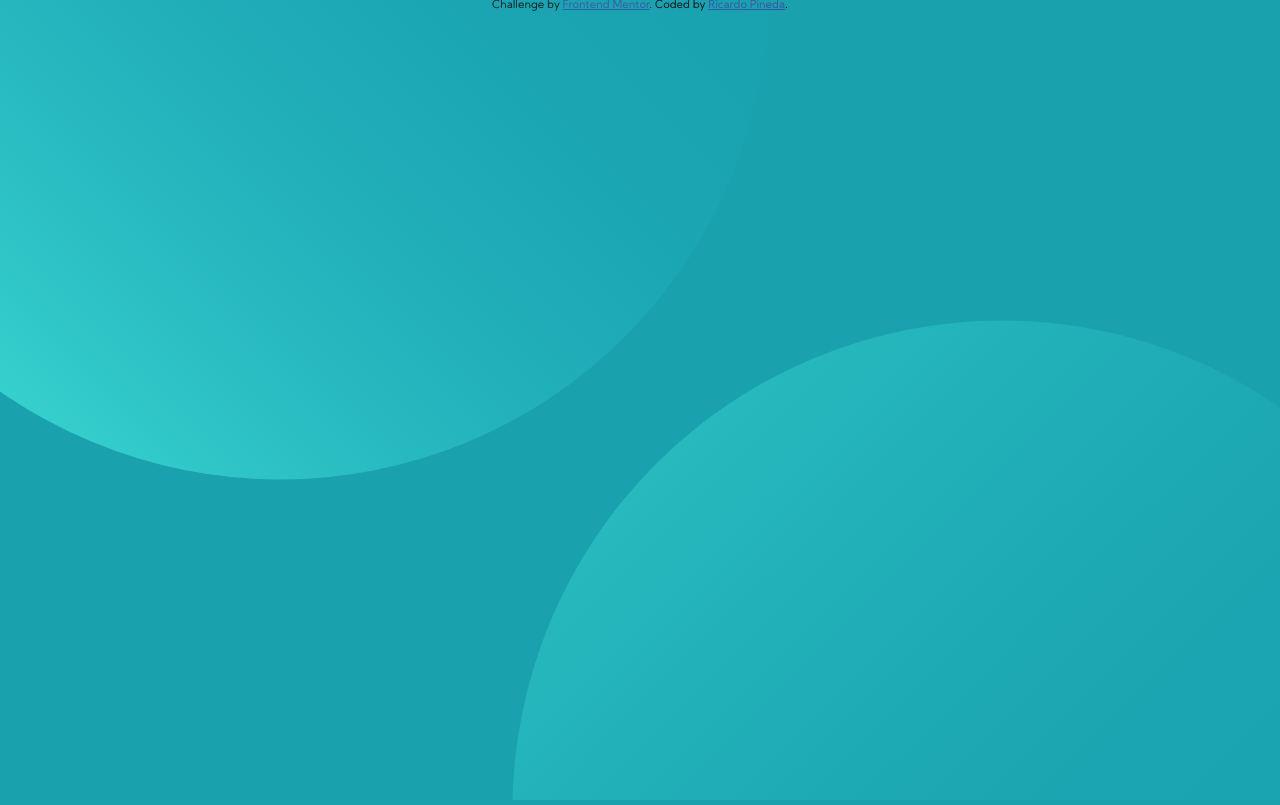
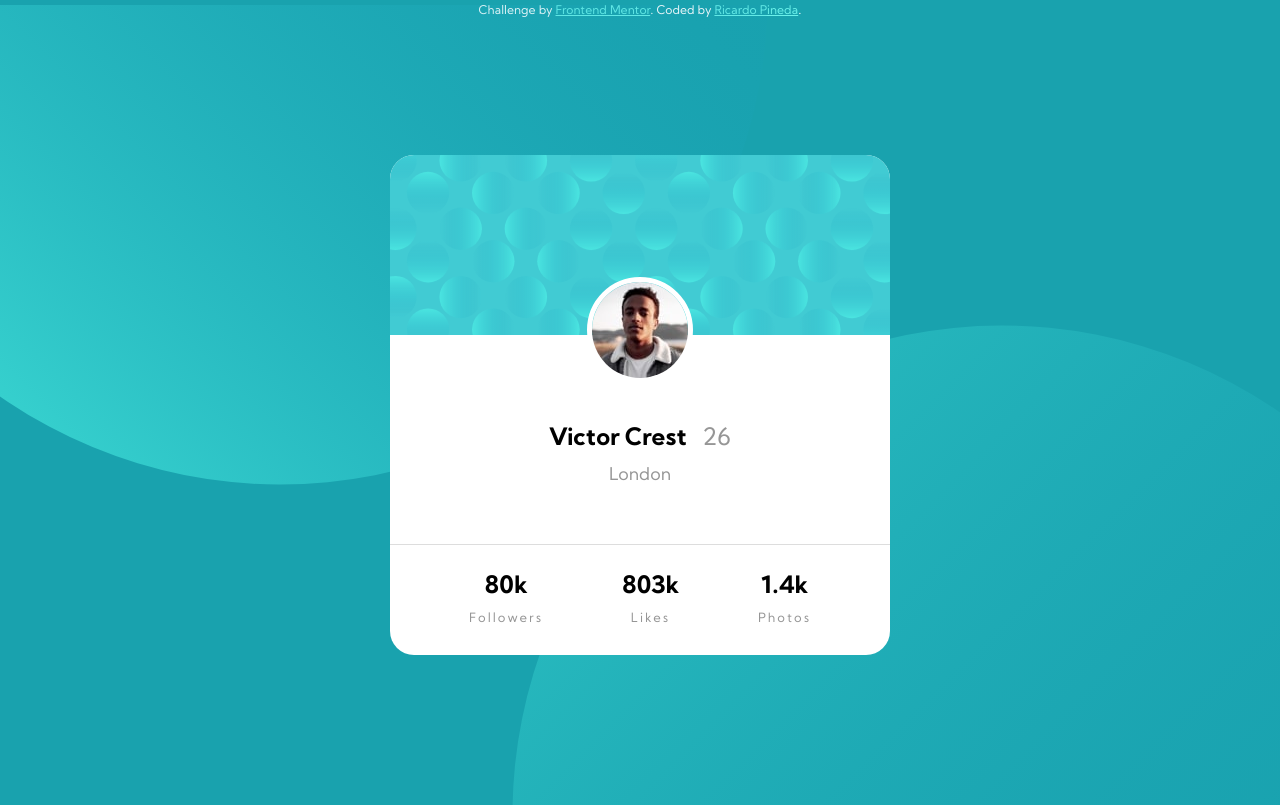
Before and after one commit to MarioRicardoPineda/profile-card-component, a website: page index.html in a window 1280 px wide. Drawn offline with Linux system fonts and the light colour scheme.

Commit message:
[MOD] constuccion de card completa

```diff
--- a/index.html
+++ b/index.html
@@ -11,23 +11,48 @@
 
   <!-- Feel free to remove these styles or customise in your own stylesheet 👍 -->
   <style>
-    .attribution { font-size: 11px; text-align: center; }
-    .attribution a { color: hsl(228, 45%, 44%); }
+    .attribution { font-size: 12px; text-align: center; color: #ffffff; margin-top: 5px;}
+    .attribution a { color: hsl(177, 83%, 68%); }
   </style>
 </head>
 <body>
-  <!-- Victor Crest
-  26
-  London
 
-  80K
-  Followers
+  <article class="card">
+    <!-- Header de patron -->
+    <section class="card__hero">
+      <img src="resorces/images/image-victor.jpg" alt="Victor Crest" class="card__image">
+    </section>
 
-  803K
-  Likes
+    <!-- Cuerpo del card -->
+    <article class="card__body">
+      <h2 class="card__title">Victor Crest
+        <span class="number">26</span>
+      </h2>
+      <p class="card__contry">London</p>
+    </article>
 
-  1.4K
-  Photos -->
+    <!-- footer del card -->
+    <section class="card__footer">
+
+      <div class="card__follow">
+        <span class="card__number">80k</span>
+        <span class="card__text">Followers</span>
+      </div>
+
+      <div class="card__follow">
+        <span class="card__number">803k</span>
+        <span class="card__text">Likes</span>
+      </div>
+
+      <div class="card__follow">
+        <span class="card__number">1.4k</span>
+        <span class="card__text">Photos</span>
+      </div>
+
+    </section>
+
+  </article>
+
   <div class="attribution">
     Challenge by <a href="https://www.frontendmentor.io?ref=challenge" target="_blank">Frontend Mentor</a>.
     Coded by <a href="#">Ricardo Pineda</a>.
--- a/package.json
+++ b/package.json
@@ -4,7 +4,7 @@
   "description": "![Design preview for the Profile card component coding challenge](./design/desktop-preview.jpg)",
   "main": "index.js",
   "scripts": {
-    "test": "echo \"Error: no test specified\" && exit 1"
+    "sass": "sass sass/style.scss:css/style.css --watch"
   },
   "keywords": [],
   "author": "",
--- a/sass/config.scss
+++ b/sass/config.scss
@@ -47,6 +47,7 @@ $points : (
   --main-color: hsl(185, 75%, 39%);
   --dark-blue: hsl(229, 23%, 23%);
   --gray-blue: hsl(227, 10%, 46%);
-  --dark-gray: hsl(0, 0%, 59%);
+  --light-gray: hsl(0, 0%, 59%);
+  --white: #ffffff;
   --font: "Kumbh Sans", sans-serif;
 }
--- a/sass/style.scss
+++ b/sass/style.scss
@@ -40,3 +40,94 @@ body {
     }
   }
 }
+
+.card {
+  position: absolute;
+  top: 50%;
+  left: 50%;
+  z-index: 1;
+  transform: translate(-50%, -50%);
+
+  display: flex;
+  flex-direction: column;
+
+  width: 80%;
+  height: 500px;
+  border-radius: 1.5rem;
+
+  background-color: var(--white);
+
+  @include bp(medium) { width: 500px; }
+}
+.card__hero {
+  position: relative;
+  flex-grow: 3;
+  background: url('../resorces/images/bg-pattern-card.svg') center center / cover;
+  border-radius: 1.5rem 1.5rem 0 0;
+}
+
+.card__image {
+  position: absolute;
+  bottom: calc(96px / -2);
+  left: 50%;
+  transform: translateX(-50%);
+  border-radius: 50%;
+  border: 5px solid var(--white);
+}
+
+.card__body {
+  display: flex;
+  flex-direction: column;
+  justify-content: center;
+  align-items: center;
+
+  flex-grow: 2;
+}
+
+.card__title {
+  font-size: 1.5rem;
+  margin-bottom: 1rem;
+  padding-top: 2rem;
+
+  .number {
+    color: var(--light-gray);
+    font-weight: 400;
+    margin-left: 10px;
+  }
+
+}
+.card__contry {
+  color: var(--light-gray);
+  font-weight: 400;
+  font-size: 1.1rem;
+}
+
+.card__footer {
+  display: flex;
+  justify-content: space-evenly;
+  align-items: center;
+  text-align: center;
+
+  flex-grow: 1;
+  border-top: 1px solid #dddddd;
+  border-radius: 0 0 1.5rem 1.5rem;
+
+}
+
+.card__follow {
+  display: flex;
+  flex-direction: column;
+
+  .card__number {
+    font-weight: 700;
+    font-size: 1.5rem;
+    margin-bottom: .8rem;
+  }
+
+  .card__text {
+    color: var(--light-gray);
+    font-weight: 400;
+    letter-spacing: 2px;
+    font-size: .8rem;
+  }
+}
```
Also changed, not shown: css/style.css, 1 other file.
